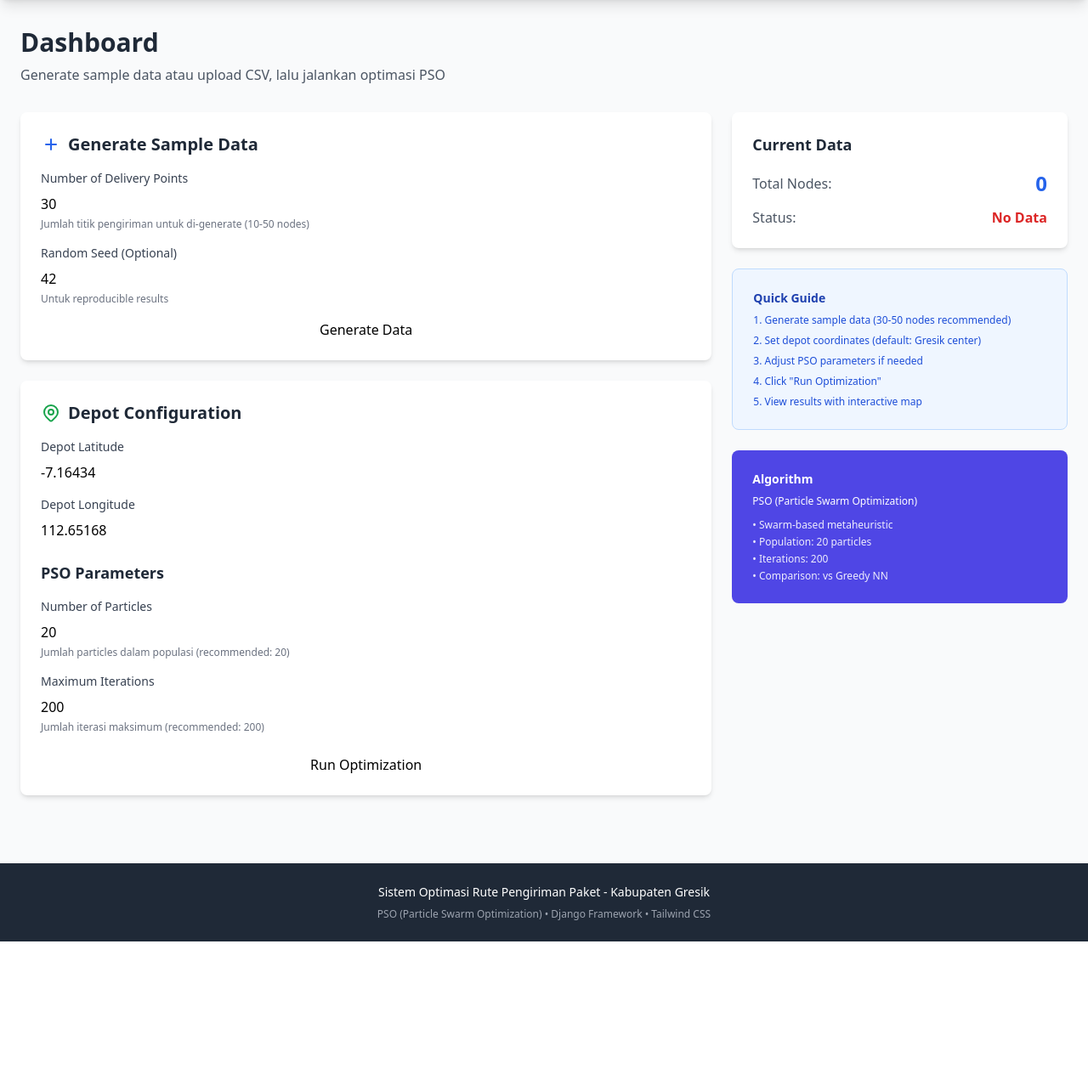
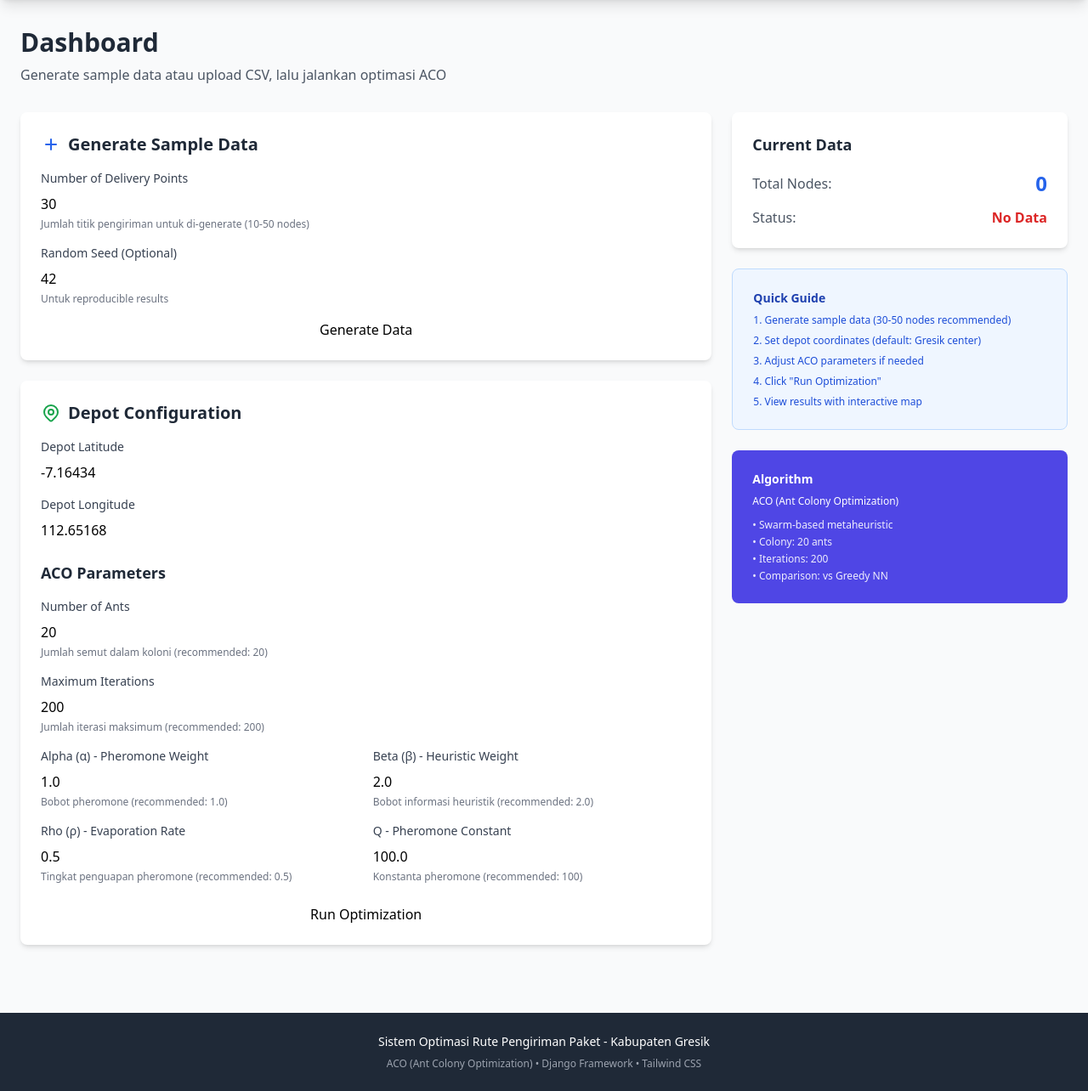
Before and after one commit to cavryn/RouteOptimation_ML, a Django app: page / in a window 1280 px wide. Shown: the part 64-1348 px from the top of the page at 85% size. Before the commit the page ends 1172 px from the top, so only its background shows below. Run offline with Django 5.2, Linux system fonts and the light colour scheme; data that the repository does not hold is empty; some libraries are stand-ins or nearby versions.

Commit message:
adding ACO

```diff
--- a/routing/admin.py
+++ b/routing/admin.py
@@ -23,6 +23,6 @@ class OptimizationRunAdmin(admin.ModelAdmin):
 
 @admin.register(ComparisonResult)
 class ComparisonResultAdmin(admin.ModelAdmin):
-    list_display = ['pso_distance_km', 'baseline_distance_km', 'improvement_pct', 'pso_better', 'created_at']
-    list_filter = ['pso_better', 'created_at']
+    list_display = ['aco_distance_km', 'baseline_distance_km', 'improvement_pct', 'aco_better', 'created_at']
+    list_filter = ['aco_better', 'created_at']
     readonly_fields = ['created_at']
--- a/routing/forms.py
+++ b/routing/forms.py
@@ -1,6 +1,6 @@
 """
 Django Forms for Route Optimization
-Form validation untuk input data pengiriman dan parameter PSO
+Form validation untuk input data pengiriman dan parameter ACO
 """
 
 from django import forms
@@ -50,9 +50,9 @@ class DepotForm(forms.Form):
     )
 
 
-class PSOParametersForm(forms.Form):
-    """Form untuk parameter PSO"""
-    n_particles = forms.IntegerField(
+class ACOParametersForm(forms.Form):
+    """Form untuk parameter ACO (Ant Colony Optimization)"""
+    n_ants = forms.IntegerField(
         initial=20,
         min_value=5,
         max_value=100,
@@ -60,8 +60,8 @@ class PSOParametersForm(forms.Form):
             'class': 'form-input rounded-lg border-gray-300 w-full',
             'placeholder': '10-100'
         }),
-        label='Number of Particles',
-        help_text='Jumlah particles dalam populasi (recommended: 20)'
+        label='Number of Ants',
+        help_text='Jumlah semut dalam koloni (recommended: 20)'
     )
 
     n_iterations = forms.IntegerField(
@@ -74,6 +74,58 @@ class PSOParametersForm(forms.Form):
         }),
         label='Maximum Iterations',
         help_text='Jumlah iterasi maksimum (recommended: 200)'
+    )
+
+    alpha = forms.FloatField(
+        initial=1.0,
+        min_value=0.0,
+        max_value=5.0,
+        widget=forms.NumberInput(attrs={
+            'class': 'form-input rounded-lg border-gray-300 w-full',
+            'step': '0.1',
+            'placeholder': '0.0-5.0'
+        }),
+        label='Alpha (α) - Pheromone Weight',
+        help_text='Bobot pheromone (recommended: 1.0)'
+    )
+
+    beta = forms.FloatField(
+        initial=2.0,
+        min_value=0.0,
+        max_value=5.0,
+        widget=forms.NumberInput(attrs={
+            'class': 'form-input rounded-lg border-gray-300 w-full',
+            'step': '0.1',
+            'placeholder': '0.0-5.0'
+        }),
+        label='Beta (β) - Heuristic Weight',
+        help_text='Bobot informasi heuristik (recommended: 2.0)'
+    )
+
+    rho = forms.FloatField(
+        initial=0.5,
+        min_value=0.0,
+        max_value=1.0,
+        widget=forms.NumberInput(attrs={
+            'class': 'form-input rounded-lg border-gray-300 w-full',
+            'step': '0.01',
+            'placeholder': '0.0-1.0'
+        }),
+        label='Rho (ρ) - Evaporation Rate',
+        help_text='Tingkat penguapan pheromone (recommended: 0.5)'
+    )
+
+    Q = forms.FloatField(
+        initial=100.0,
+        min_value=1.0,
+        max_value=1000.0,
+        widget=forms.NumberInput(attrs={
+            'class': 'form-input rounded-lg border-gray-300 w-full',
+            'step': '1.0',
+            'placeholder': '1-1000'
+        }),
+        label='Q - Pheromone Constant',
+        help_text='Konstanta pheromone (recommended: 100)'
     )
 
 
--- a/routing/templates/routing/base.html
+++ b/routing/templates/routing/base.html
@@ -62,7 +62,7 @@
     <footer class="bg-gray-800 text-white py-6 mt-12">
         <div class="container mx-auto px-6 text-center">
             <p class="text-sm">Sistem Optimasi Rute Pengiriman Paket - Kabupaten Gresik</p>
-            <p class="text-xs text-gray-400 mt-2">PSO (Particle Swarm Optimization) • Django Framework • Tailwind CSS</p>
+            <p class="text-xs text-gray-400 mt-2">ACO (Ant Colony Optimization) • Django Framework • Tailwind CSS</p>
         </div>
     </footer>
 
--- a/routing/templates/routing/dashboard.html
+++ b/routing/templates/routing/dashboard.html
@@ -8,7 +8,7 @@
     <!-- Header -->
     <div class="mb-8">
         <h2 class="text-3xl font-bold text-gray-800">Dashboard</h2>
-        <p class="text-gray-600 mt-2">Generate sample data atau upload CSV, lalu jalankan optimasi PSO</p>
+        <p class="text-gray-600 mt-2">Generate sample data atau upload CSV, lalu jalankan optimasi ACO</p>
     </div>
 
     <div class="grid grid-cols-1 lg:grid-cols-3 gap-6">
@@ -71,20 +71,46 @@
                         </div>
                     </div>
 
-                    <!-- PSO Parameters -->
-                    <h4 class="text-lg font-semibold text-gray-800 mb-4 mt-6">PSO Parameters</h4>
+                    <!-- ACO Parameters -->
+                    <h4 class="text-lg font-semibold text-gray-800 mb-4 mt-6">ACO Parameters</h4>
 
                     <div class="space-y-4">
                         <div>
-                            <label class="block text-sm font-medium text-gray-700 mb-2">{{ pso_form.n_particles.label }}</label>
-                            {{ pso_form.n_particles }}
-                            <p class="text-xs text-gray-500 mt-1">{{ pso_form.n_particles.help_text }}</p>
+                            <label class="block text-sm font-medium text-gray-700 mb-2">{{ aco_form.n_ants.label }}</label>
+                            {{ aco_form.n_ants }}
+                            <p class="text-xs text-gray-500 mt-1">{{ aco_form.n_ants.help_text }}</p>
                         </div>
 
                         <div>
-                            <label class="block text-sm font-medium text-gray-700 mb-2">{{ pso_form.n_iterations.label }}</label>
-                            {{ pso_form.n_iterations }}
-                            <p class="text-xs text-gray-500 mt-1">{{ pso_form.n_iterations.help_text }}</p>
+                            <label class="block text-sm font-medium text-gray-700 mb-2">{{ aco_form.n_iterations.label }}</label>
+                            {{ aco_form.n_iterations }}
+                            <p class="text-xs text-gray-500 mt-1">{{ aco_form.n_iterations.help_text }}</p>
+                        </div>
+
+                        <div class="grid grid-cols-2 gap-4">
+                            <div>
+                                <label class="block text-sm font-medium text-gray-700 mb-2">{{ aco_form.alpha.label }}</label>
+                                {{ aco_form.alpha }}
+                                <p class="text-xs text-gray-500 mt-1">{{ aco_form.alpha.help_text }}</p>
+                            </div>
+                            <div>
+                                <label class="block text-sm font-medium text-gray-700 mb-2">{{ aco_form.beta.label }}</label>
+                                {{ aco_form.beta }}
+                                <p class="text-xs text-gray-500 mt-1">{{ aco_form.beta.help_text }}</p>
+                            </div>
+                        </div>
+
+                        <div class="grid grid-cols-2 gap-4">
+                            <div>
+                                <label class="block text-sm font-medium text-gray-700 mb-2">{{ aco_form.rho.label }}</label>
+                                {{ aco_form.rho }}
+                                <p class="text-xs text-gray-500 mt-1">{{ aco_form.rho.help_text }}</p>
+                            </div>
+                            <div>
+                                <label class="block text-sm font-medium text-gray-700 mb-2">{{ aco_form.Q.label }}</label>
+                                {{ aco_form.Q }}
+                                <p class="text-xs text-gray-500 mt-1">{{ aco_form.Q.help_text }}</p>
+                            </div>
                         </div>
                     </div>
 
@@ -124,7 +150,7 @@
                 <ul class="text-xs text-blue-700 space-y-2">
                     <li>1. Generate sample data (30-50 nodes recommended)</li>
                     <li>2. Set depot coordinates (default: Gresik center)</li>
-                    <li>3. Adjust PSO parameters if needed</li>
+                    <li>3. Adjust ACO parameters if needed</li>
                     <li>4. Click "Run Optimization"</li>
                     <li>5. View results with interactive map</li>
                 </ul>
@@ -133,10 +159,10 @@
             <!-- Algorithm Info -->
             <div class="bg-indigo-600 rounded-lg p-6 text-white">
                 <h4 class="text-sm font-semibold mb-2">Algorithm</h4>
-                <p class="text-xs mb-3">PSO (Particle Swarm Optimization)</p>
+                <p class="text-xs mb-3">ACO (Ant Colony Optimization)</p>
                 <div class="text-xs space-y-1 opacity-90">
                     <p>• Swarm-based metaheuristic</p>
-                    <p>• Population: 20 particles</p>
+                    <p>• Colony: 20 ants</p>
                     <p>• Iterations: 200</p>
                     <p>• Comparison: vs Greedy NN</p>
                 </div>
--- a/routing/views.py
+++ b/routing/views.py
@@ -1,14 +1,15 @@
 """
 Django Views for Route Optimization System
 Request handlers untuk dashboard, optimization, dan results
+Menggunakan ACO (Ant Colony Optimization) sesuai Bab III paper
 """
 
 from django.shortcuts import render, redirect
 from django.contrib import messages
 from django.http import JsonResponse
 from .models import OptimizationRun, ComparisonResult, DeliveryPoint
-from .forms import DepotForm, PSOParametersForm, GenerateSampleDataForm
-from .ai_core.pso_optimizer import PSOOptimizer
+from .forms import DepotForm, ACOParametersForm, GenerateSampleDataForm
+from .ai_core.aco_optimizer import ACOOptimizer
 from .ai_core.baseline_nn import NearestNeighborBaseline
 from .ai_core.osrm_client import OSRMClient
 from .ai_core.evaluator import RouteEvaluator
@@ -20,7 +21,7 @@ import time
 def dashboard(request):
     """Main dashboard view"""
     depot_form = DepotForm()
-    pso_form = PSOParametersForm()
+    aco_form = ACOParametersForm()
     sample_form = GenerateSampleDataForm()
 
     # Get existing delivery points
@@ -28,7 +29,7 @@ def dashboard(request):
 
     context = {
         'depot_form': depot_form,
-        'pso_form': pso_form,
+        'aco_form': aco_form,
         'sample_form': sample_form,
         'delivery_points': delivery_points,
         'total_nodes': delivery_points.count()
@@ -70,17 +71,21 @@ def generate_sample_data(request):
 
 
 def run_optimization(request):
-    """Run PSO optimization"""
+    """Run ACO optimization"""
     if request.method == 'POST':
         depot_form = DepotForm(request.POST)
-        pso_form = PSOParametersForm(request.POST)
+        aco_form = ACOParametersForm(request.POST)
 
-        if depot_form.is_valid() and pso_form.is_valid():
+        if depot_form.is_valid() and aco_form.is_valid():
             # Get parameters
             depot_lat = depot_form.cleaned_data['depot_latitude']
             depot_lon = depot_form.cleaned_data['depot_longitude']
-            n_particles = pso_form.cleaned_data['n_particles']
-            n_iterations = pso_form.cleaned_data['n_iterations']
+            n_ants = aco_form.cleaned_data['n_ants']
+            n_iterations = aco_form.cleaned_data['n_iterations']
+            alpha = aco_form.cleaned_data['alpha']
+            beta = aco_form.cleaned_data['beta']
+            rho = aco_form.cleaned_data['rho']
+            Q = aco_form.cleaned_data['Q']
 
             # Get delivery points
             delivery_points = DeliveryPoint.objects.all()
@@ -116,11 +121,12 @@ def run_optimization(request):
             coords = [(row['longitude'], row['latitude']) for _, row in df_with_depot.iterrows()]
             distance_matrix = osrm_client.get_distance_matrix(coords)
 
-            # Run PSO
+            # Run ACO
             start_time = time.time()
-            pso = PSOOptimizer(n_particles=n_particles, n_iterations=n_iterations)
-            pso_route, pso_distance, convergence = pso.optimize(distance_matrix, df_with_depot)
-            pso_time = time.time() - start_time
+            aco = ACOOptimizer(n_ants=n_ants, n_iterations=n_iterations,
+                               alpha=alpha, beta=beta, rho=rho, Q=Q)
+            aco_route, aco_distance, convergence = aco.optimize(distance_matrix, df_with_depot)
+            aco_time = time.time() - start_time
 
             # Run baseline
             baseline = NearestNeighborBaseline()
@@ -128,34 +134,34 @@ def run_optimization(request):
 
             # Evaluate
             evaluator = RouteEvaluator()
-            comparison = evaluator.compare_algorithms(pso_route, nn_route, distance_matrix, df_with_depot)
+            comparison = evaluator.compare_algorithms(aco_route, nn_route, distance_matrix, df_with_depot)
 
             # Save to database
             opt_run = OptimizationRun.objects.create(
-                algorithm='PSO',
+                algorithm='ACO',
                 n_nodes=delivery_points.count(),
-                total_distance_km=comparison['pso']['total_distance_km'],
-                computation_time_sec=pso_time,
-                time_window_violations=comparison['pso']['time_window_violations'],
-                route_feasibility_pct=comparison['pso']['route_feasibility_pct'],
-                parameters={'n_particles': n_particles, 'n_iterations': n_iterations},
-                route_json=pso_route,
-                notes=f'PSO optimization with {n_particles} particles and {n_iterations} iterations'
+                total_distance_km=comparison['aco']['total_distance_km'],
+                computation_time_sec=aco_time,
+                time_window_violations=comparison['aco']['time_window_violations'],
+                route_feasibility_pct=comparison['aco']['route_feasibility_pct'],
+                parameters={'n_ants': n_ants, 'n_iterations': n_iterations, 'alpha': alpha, 'beta': beta, 'rho': rho, 'Q': Q},
+                route_json=aco_route,
+                notes=f'ACO optimization with {n_ants} ants and {n_iterations} iterations'
             )
 
             ComparisonResult.objects.create(
                 optimization_run=opt_run,
-                pso_distance_km=comparison['pso']['total_distance_km'],
+                aco_distance_km=comparison['aco']['total_distance_km'],
                 baseline_distance_km=comparison['baseline']['total_distance_km'],
                 improvement_km=comparison['improvement_km'],
                 improvement_pct=comparison['improvement_pct'],
-                pso_better=comparison['pso_better']
+                aco_better=comparison['aco_better']
             )
 
             # Store in session for result page
             request.session['latest_run_id'] = opt_run.id
 
-            messages.success(request, f'Optimization completed in {pso_time:.2f} seconds!')
+            messages.success(request, f'Optimization completed in {aco_time:.2f} seconds!')
             return redirect('result')
 
     return redirect('dashboard')
```
Also changed, not shown: routing/ai_core/aco_optimizer.py (added, +253 -0 lines), routing/ai_core/evaluator.py (+6 -6 lines), routing/ai_core/pso_optimizer.py (deleted, +0 -141 lines), routing/models.py (+4 -4 lines), routing/templates/routing/result.html (+7 -7 lines), README.md, routing/migrations/0002_rename_pso_better_comparisonresult_aco_better_and_more.py (added).
